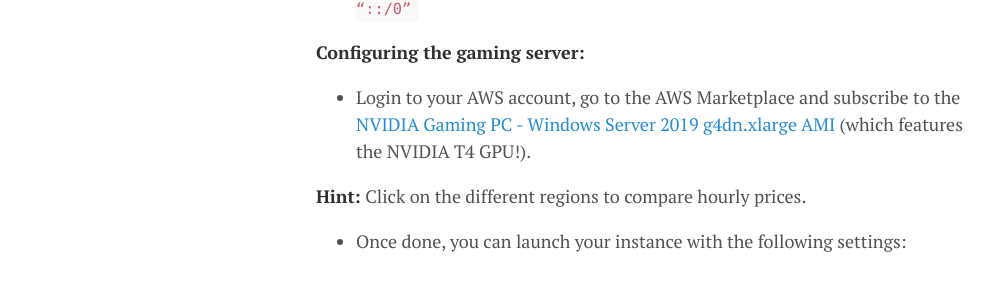
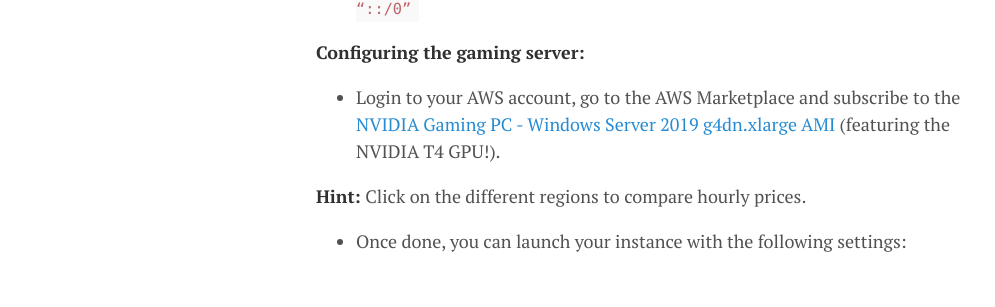
Before and after one commit to lgeurts/lgeurts.github.io, a Jekyll site: the page built from _posts/2021-11-02-aws-high-performance-cloud-gaming.md, in a window 1280 px wide and 900 px high, scrolled down 4927 px. Shown: the part 319-626 px from the top of the window, without its empty margins (0-995 px from the left). Built offline with Jekyll 4.4.1, drawn with Linux system fonts in a browser that asks for light colours; nearby versions of some CDN libraries; comment, search, counter and statistics services are not loaded.

Commit message:
Update 2021-11-02-aws-high-performance-cloud-gaming.md

```diff
--- a/_posts/2021-11-02-aws-high-performance-cloud-gaming.md
+++ b/_posts/2021-11-02-aws-high-performance-cloud-gaming.md
@@ -90,7 +90,7 @@
 
 **Configuring the gaming server:**
 
-- Login to your AWS account, go to the AWS Marketplace and subscribe to the [NVIDIA Gaming PC - Windows Server 2019 g4dn.xlarge AMI](https://aws.amazon.com/marketplace/pp/prodview-xrrke4dwueqv6?ref_=beagle) (which features the NVIDIA T4 GPU!).
+- Login to your AWS account, go to the AWS Marketplace and subscribe to the [NVIDIA Gaming PC - Windows Server 2019 g4dn.xlarge AMI](https://aws.amazon.com/marketplace/pp/prodview-xrrke4dwueqv6?ref_=beagle) (featuring the NVIDIA T4 GPU!).
 
 **Hint:** Click on the different regions to compare hourly prices.
 
```
